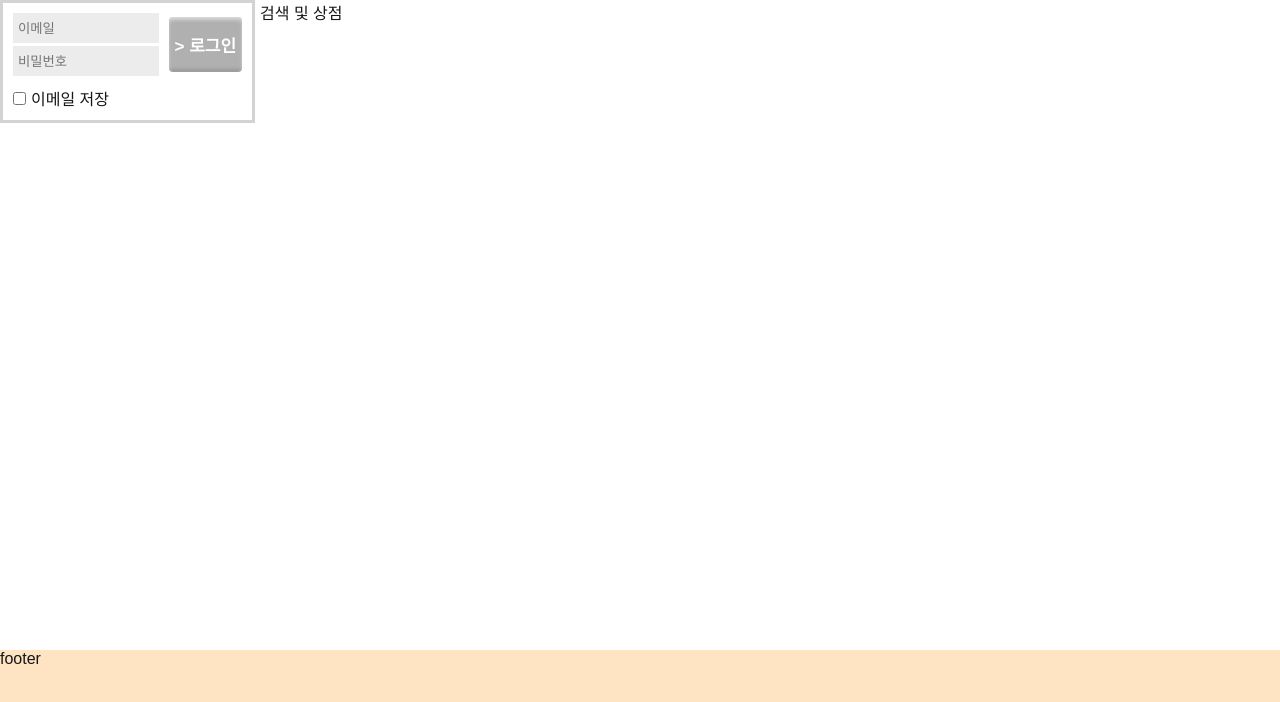
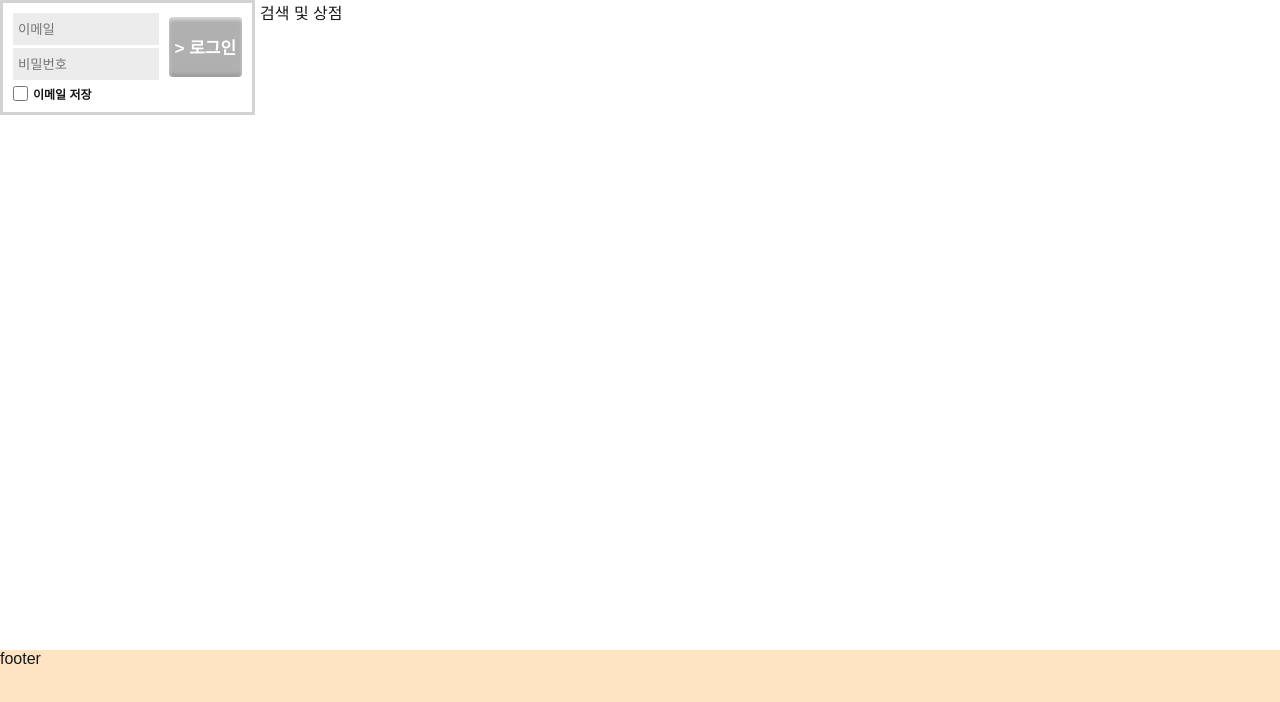
Before and after one commit to Team-COCOs/COCO_FrontEnd, a Next.js app: page / in a window 1280 px wide. Shown: the top 702 px of the page. Built offline with nearby package versions, Linux system fonts and the light colour scheme.

Commit message:
feat: 폰트 추가

```diff
--- a/src/components/MainPage/Login/styled.ts
+++ b/src/components/MainPage/Login/styled.ts
@@ -16,7 +16,7 @@ export const LoginStyle = styled.div`
         gap: 3px;
 
         input {
-          height: 30px;
+          height: 32px;
           padding-left: 5px;
           border: none;
           background-color: rgb(236, 236, 236);
@@ -32,7 +32,7 @@ export const LoginStyle = styled.div`
 
       button {
         width: 40%;
-        height: 55px;
+        height: 60px;
         background: #b0b0b0;
         border: none;
         border-radius: 4px;
@@ -60,9 +60,16 @@ export const LoginStyle = styled.div`
       display: flex;
       align-items: center;
       gap: 5px;
-      margin-top: 10px;
+      margin-top: 5px;
+
+      input {
+        width: 15px;
+        height: 15px;
+      }
 
       .Login_emailFont {
+        font-size: 12px;
+        font-weight: bold;
       }
     }
   }
--- a/src/styles/globals.css
+++ b/src/styles/globals.css
@@ -47,8 +47,14 @@ a {
   color: #f87013;
 }
 
+/* 테마 폰트 */
+.pixelFont {
+  /* 모달 폰트 */
+  font-family: "NeoDunggeunmo", sans-serif;
+}
+
 .mainFont {
-  font-family: "NeoDunggeunmo", sans-serif;
+  font-family: "Dotum", "돋움", sans-serif;
 }
 
 @media (prefers-color-scheme: dark) {
```
